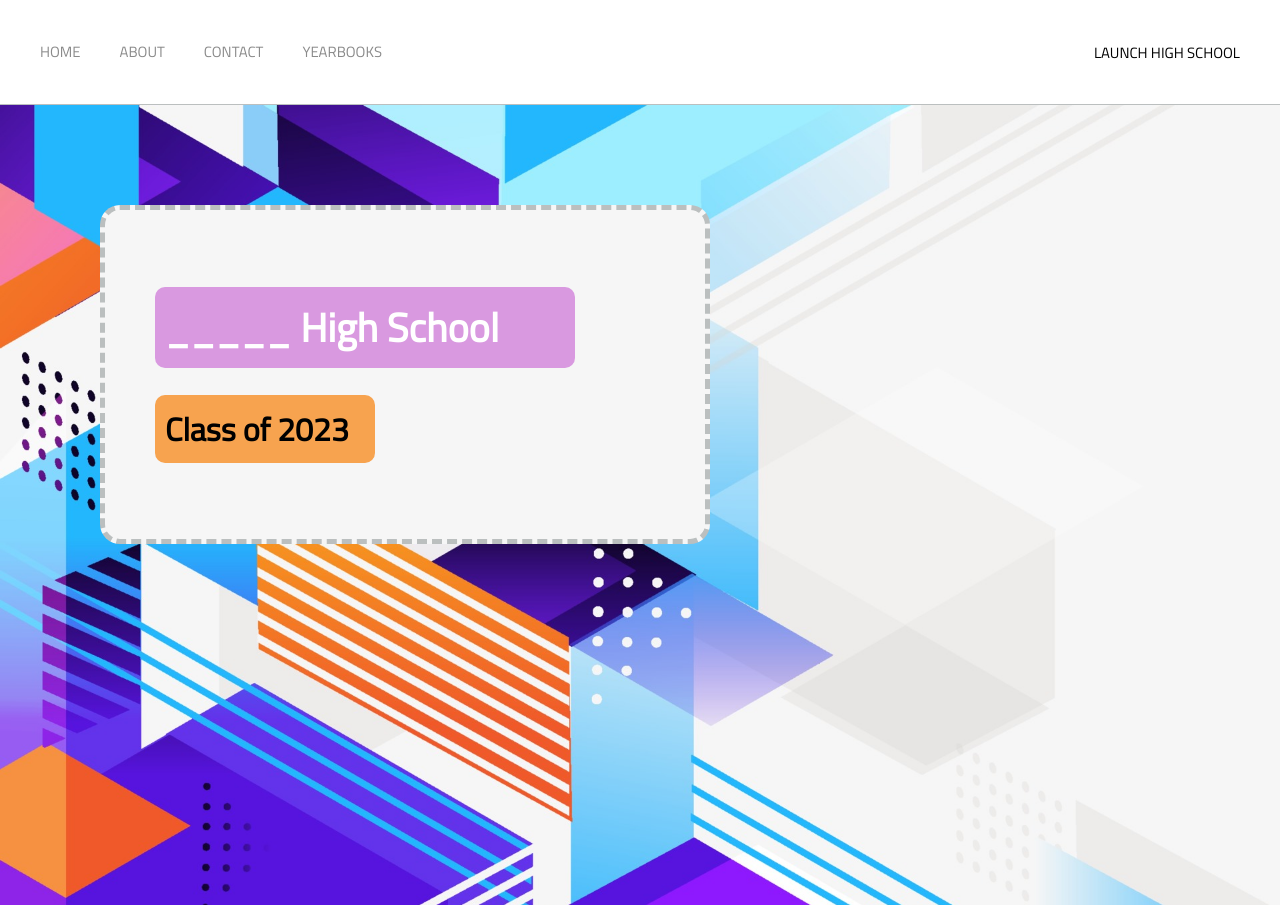
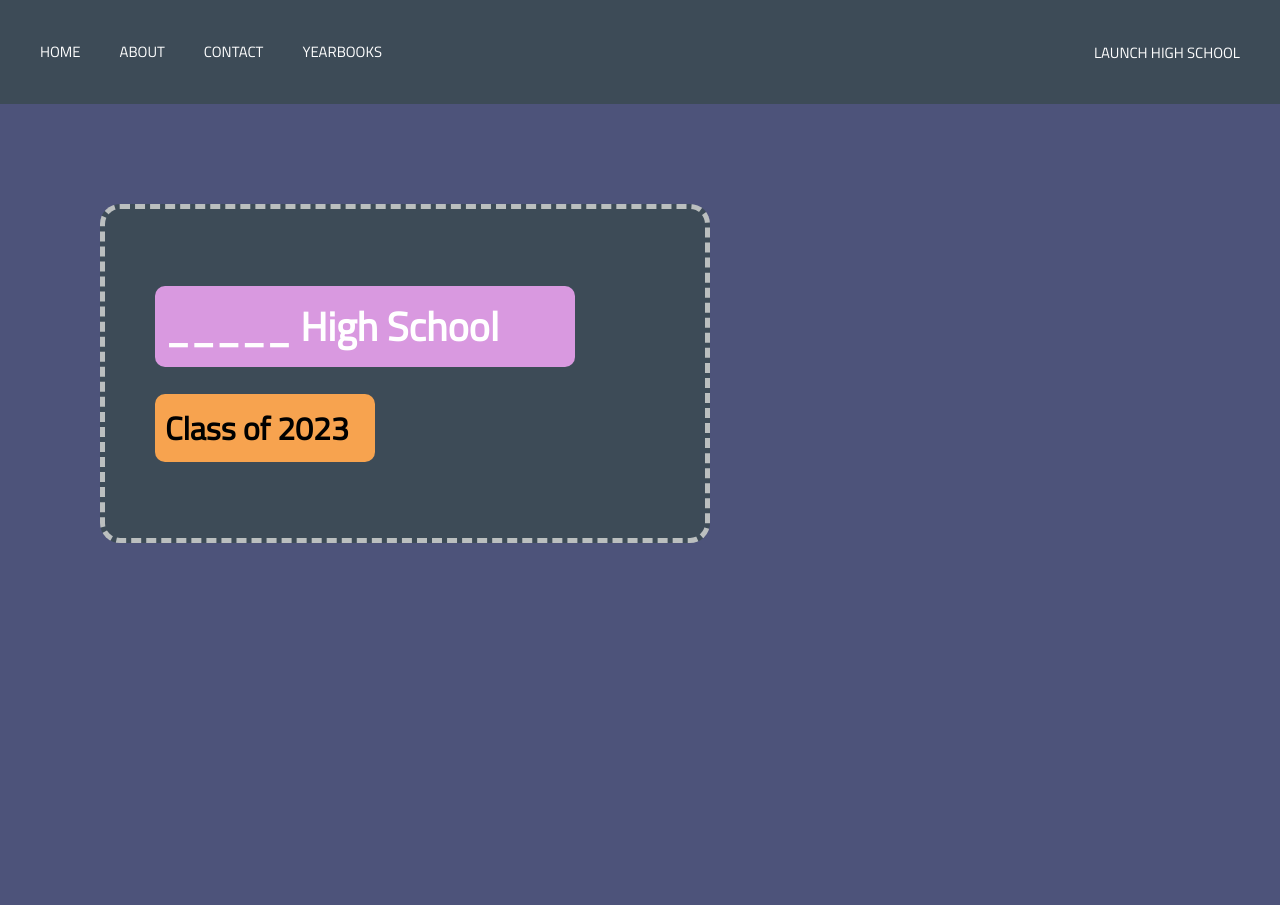
Before and after one commit to TweakyTurnip875/DigitalYearbook, a React (Vite) app: page / in a window 1280 px wide. After the commit the page ends 800 px from the top, so only its background shows below. Built offline with nearby package versions, Linux system fonts and the light colour scheme; no server answers.

Commit message:
darker theme

```diff
--- a/package.json
+++ b/package.json
@@ -15,6 +15,7 @@
     "axios": "^0.27.2",
     "dropbox": "^10.32.0",
     "node": "^16.11.1",
+    "node-cache": "^5.1.2",
     "node-sass": "^6.0.1",
     "react-router": "^5.3.3",
     "react-router-dom": "^5.3.3",
--- a/src/Components/featured/featured-container.jsx
+++ b/src/Components/featured/featured-container.jsx
@@ -1,12 +1,15 @@
 import { Component } from 'react'
 import { Dropbox } from 'dropbox';
+import axios from 'axios'
+//import crypto from 'crypto'
+
 
 import FeaturedItem from './featured-item'
 
-const accessToken = import.meta.env.VITE_KEY + "";
+const accessToken = "sl.BQASn4GeJUPVm41nGwntP2OSfu4ir4YFB3miuk0NZCWjhSwl8mxRQLjktSF6O5JUTJjkSEpl2R4e7pIDpGrJG0LQ5To5R_-g30YFKwgqFBx2SC6ZcFBDiCsWbucwGlFdI1o5eurm25SH";
 
 export default class FeaturedContainer extends Component {
-  constructor(props){
+  constructor(props) {
     super(props)
 
     this.state = {
@@ -14,6 +17,11 @@ export default class FeaturedContainer extends Component {
     }
     this.getItems = this.getItems.bind(this)
     this.handleSetFeaturedItem = this.handleSetFeaturedItem.bind(this)
+    this.getAccessToken = this.getAccessToken.bind(this)
+  }
+
+  getAccessToken() {
+
   }
 
   getItems() {
@@ -41,7 +49,7 @@ export default class FeaturedContainer extends Component {
     this.getItems()
   }
   render() {
-    return(
+    return (
 
       <div>
         <div className="featured-wrapper">{this.handleSetFeaturedItem()}</div>
--- a/styles/base.scss
+++ b/styles/base.scss
@@ -1,5 +1,5 @@
 body {
   margin: 0px;
   font-family: 'Titillium Web', sans-serif;
-  background-color: $offwhite;
+  background-color: $secondary;
 }
--- a/styles/home.scss
+++ b/styles/home.scss
@@ -1,13 +1,11 @@
 .home-background-container {
-  background: url('../assets/images/background.jpg');
   position: absolute;
-  background-attachment: fixed;
-  background-size: cover;
+
   width:100vw;
-  height: 100vh;
+  height: calc(100vh - 104px);
   .class-school-wrapper {
     margin: 100px;
-    background-color: $offwhite;
+    background-color: $main;
     width: 500px;
     padding: 50px;
     border: 5px dashed #bbbfbf;
--- a/styles/navigation.scss
+++ b/styles/navigation.scss
@@ -5,8 +5,8 @@
   font-size: 0.93rem;
   padding: 40px;
   text-transform: uppercase;
-  background-color: white;
-  border-bottom: 1px solid #bbbfbf;
+  background-color: $main;
+
 
   .left-side {
     .nav-links-container {
@@ -18,9 +18,12 @@
 
         a {
           text-decoration: none;
-          color:$grey;
+          color:white;
         }
       }
     }
   }
+  .right-side {
+    color: white;
+  }
 }
--- a/styles/variables.scss
+++ b/styles/variables.scss
@@ -1,2 +1,4 @@
+$main: #3D4B57;
+$secondary: #4D537A;
 $grey: #8a8a8a;
 $offwhite: #f6f6f6;
```
Also changed, not shown: 1 other file (tests, documents, lock files or other folders). Lines whose indentation alone changed are shown as unchanged.
